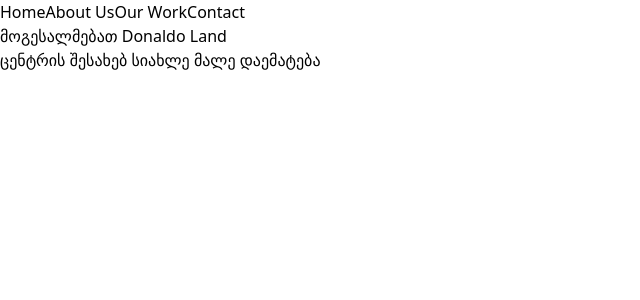
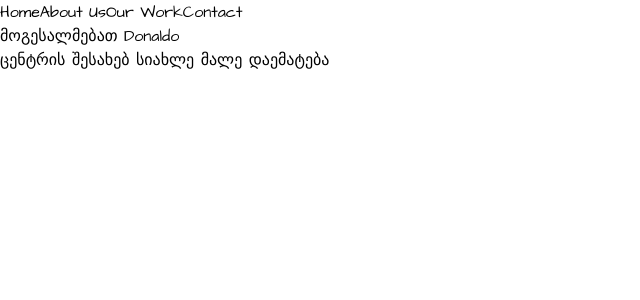
Before and after one commit to Davmike/donaldo-land, a React (Vite) app: page / in a window 1280 px wide. Shown: the top 300 px of the page, without its empty margins (0-640 px from the left). Built offline with nearby package versions, Linux system fonts and the light colour scheme.

Commit message:
feat: add fonts

```diff
--- a/src/Components/Main.tsx
+++ b/src/Components/Main.tsx
@@ -48,7 +48,7 @@
     }, []);
 
     return (
-        <div className="font-['Architects_Daughter']">
+        <div className="main-component">
             {/* Paper Back (Menu) */}
             <div className="fixed inset-0 bg-[#243040] text-[33px]">
                 <nav className="pt-[120px] px-[34px]">
@@ -58,7 +58,7 @@
                     >
                         <div className="before:content-[''] after:content-[''] before:absolute after:absolute before:block after:block before:w-[45px] after:w-[45px] before:h-[6px] after:h-[6px] before:top-1/2 after:top-1/2 before:bg-white after:bg-white before:rounded-[2px] after:rounded-[2px] before:-translate-y-1/2 after:-translate-y-1/2 before:rotate-45 after:-rotate-45" />
                     </div>
-                    <a href="#" className="block mb-[25px] no-underline text-white/70">Home</a>
+                    <a href="#" className="block mb-[25px] no-underline text-white/70 home">Home</a>
                     <a href="#" className="block mb-[25px] no-underline text-white/70">About Us</a>
                     <a href="#" className="block mb-[25px] no-underline text-white/70">Our Work</a>
                     <a href="#" className="block mb-[25px] no-underline text-white/70">Contact</a>
@@ -90,7 +90,7 @@
                     {/* Content */}
                     <div>
                         <section className="h-[600px] text-center pt-[10vh] md:pt-[10vh]">
-                            <h1 className="text-[30px] md:text-[45px]">მოგესალმებათ Donaldo Land</h1>
+                            <h1 className="text-[30px] md:text-[45px]">მოგესალმებათ Donaldo</h1>
                             <p className="text-[18px] md:text-[25px]">
                                 ცენტრის შესახებ სიახლე მალე დაემატება
                             </p>
--- a/src/index.css
+++ b/src/index.css
@@ -1,10 +1,12 @@
+@import url('https://fonts.googleapis.com/css2?family=Architects+Daughter&display=swap');
+
 @tailwind base;
 @tailwind components;
 @tailwind utilities;
 
-@import url('https://fonts.googleapis.com/css2?family=Architects+Daughter&display=swap');
 
 body {
     margin: 0;
     overflow-x: hidden;
+    font-family: "Architects Daughter", serif;
 }
```
